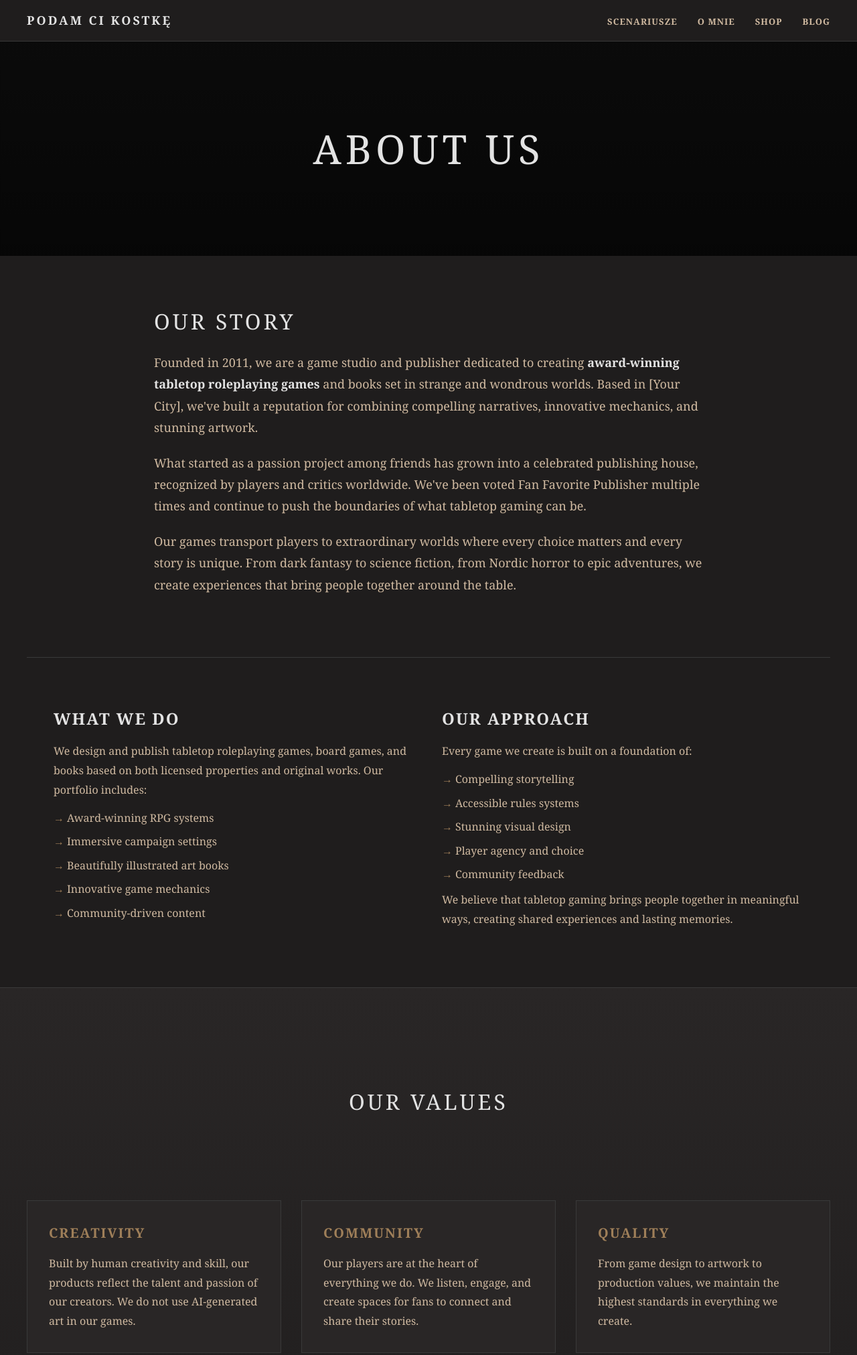
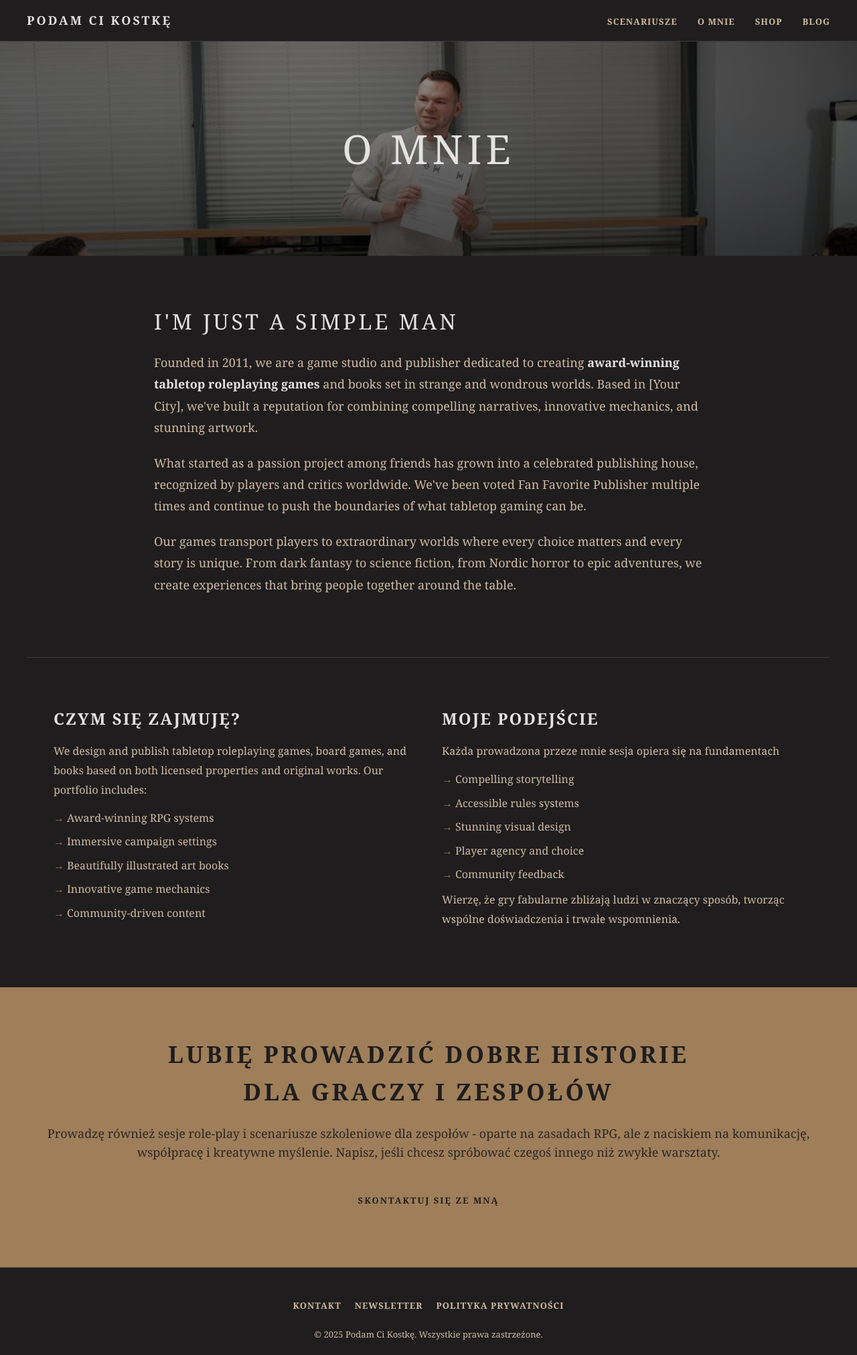
Before and after one commit to nentrar/podamcikostke, an Eleventy site: page about.html in a window 1280 px wide. Shown: the top 2023 px of the page at 67% size. Built offline with nearby package versions, Linux system fonts and the light colour scheme; Eleventy itself is replaced by a stand-in of ours; files that its build step writes are made by us from their sources; a web font is replaced by a local one.

Commit message:
Add image class to section

```diff
--- a/about.html
+++ b/about.html
@@ -1,17 +1,17 @@
 <!DOCTYPE html>
-<html lang="en">
+<html lang="pl">
 <head>
     {% include "head.html" %}
 </head>
 <body>
     {% include "header.html" %}
 
-    <section class="page-hero">
-        <h1>About Us</h1>
+    <section class="page-hero about">
+        <h1>O mnie</h1>
     </section>
 
     <section class="content-section">
-        <h2>Our Story</h2>
+        <h2>I'm just a simple man</h2>
         <p>Founded in 2011, we are a game studio and publisher dedicated to creating <strong>award-winning tabletop roleplaying games</strong> and books set in strange and wondrous worlds. Based in [Your City], we've built a reputation for combining compelling narratives, innovative mechanics, and stunning artwork.</p>
         <p>What started as a passion project among friends has grown into a celebrated publishing house, recognized by players and critics worldwide. We've been voted Fan Favorite Publisher multiple times and continue to push the boundaries of what tabletop gaming can be.</p>
         <p>Our games transport players to extraordinary worlds where every choice matters and every story is unique. From dark fantasy to science fiction, from Nordic horror to epic adventures, we create experiences that bring people together around the table.</p>
@@ -19,7 +19,7 @@
 
     <div class="two-column">
         <div class="column">
-            <h3>What We Do</h3>
+            <h3>Czym się zajmuję?</h3>
             <p>We design and publish tabletop roleplaying games, board games, and books based on both licensed properties and original works. Our portfolio includes:</p>
             <ul>
                 <li>Award-winning RPG systems</li>
@@ -30,8 +30,8 @@
             </ul>
         </div>
         <div class="column">
-            <h3>Our Approach</h3>
-            <p>Every game we create is built on a foundation of:</p>
+            <h3>Moje podejście</h3>
+            <p>Każda prowadzona przeze mnie sesja opiera się na fundamentach</p>
             <ul>
                 <li>Compelling storytelling</li>
                 <li>Accessible rules systems</li>
@@ -39,10 +39,10 @@
                 <li>Player agency and choice</li>
                 <li>Community feedback</li>
             </ul>
-            <p>We believe that tabletop gaming brings people together in meaningful ways, creating shared experiences and lasting memories.</p>
+            <p>Wierzę, że gry fabularne zbliżają ludzi w znaczący sposób, tworząc wspólne doświadczenia i trwałe wspomnienia.</p>
         </div>
     </div>
-
+    <!--
     <section class="values-section">
         <div class="content-section" style="text-align: center;">
             <h2>Our Values</h2>
@@ -66,11 +66,12 @@
             </div>
         </div>
     </section>
+    -->
 
     <section class="cta-section">
-        <h2>Join Our Team</h2>
-        <p>We're always looking for talented creators, artists, and designers to join our network. Share your passion with us.</p>
-        <a href="#" class="btn">Get in Touch</a>
+        <h2>Lubię prowadzić dobre historie <br/>dla  graczy i zespołów</h2>
+        <p>Prowadzę również sesje role-play i scenariusze szkoleniowe dla zespołów - oparte na zasadach RPG, ale z naciskiem na komunikację, współpracę i kreatywne myślenie. Napisz, jeśli chcesz spróbować czegoś innego niż zwykłe warsztaty.</p>
+        <a href="#" class="btn">Skontaktuj się ze mną</a>
     </section>
 
     {% include "footer.html" %}
```
Also changed, not shown: blog.html (+8 -7 lines).
